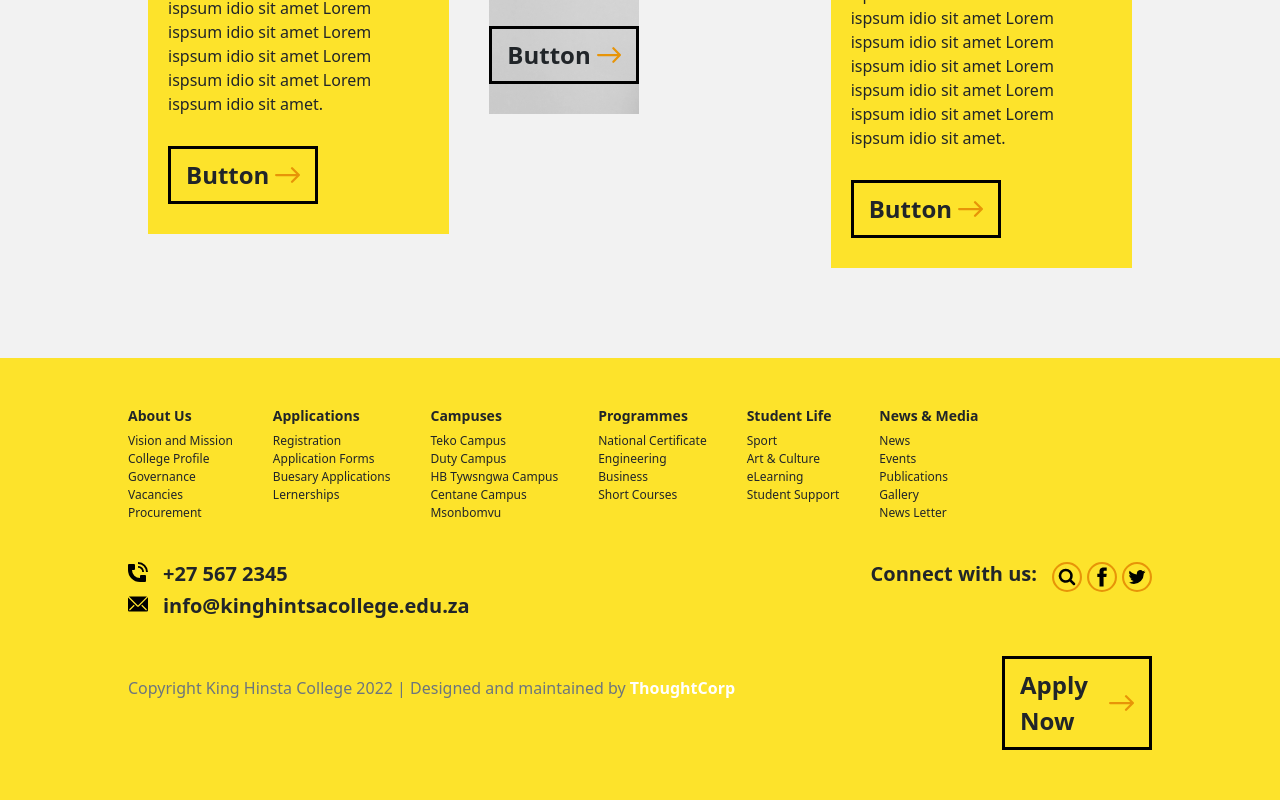
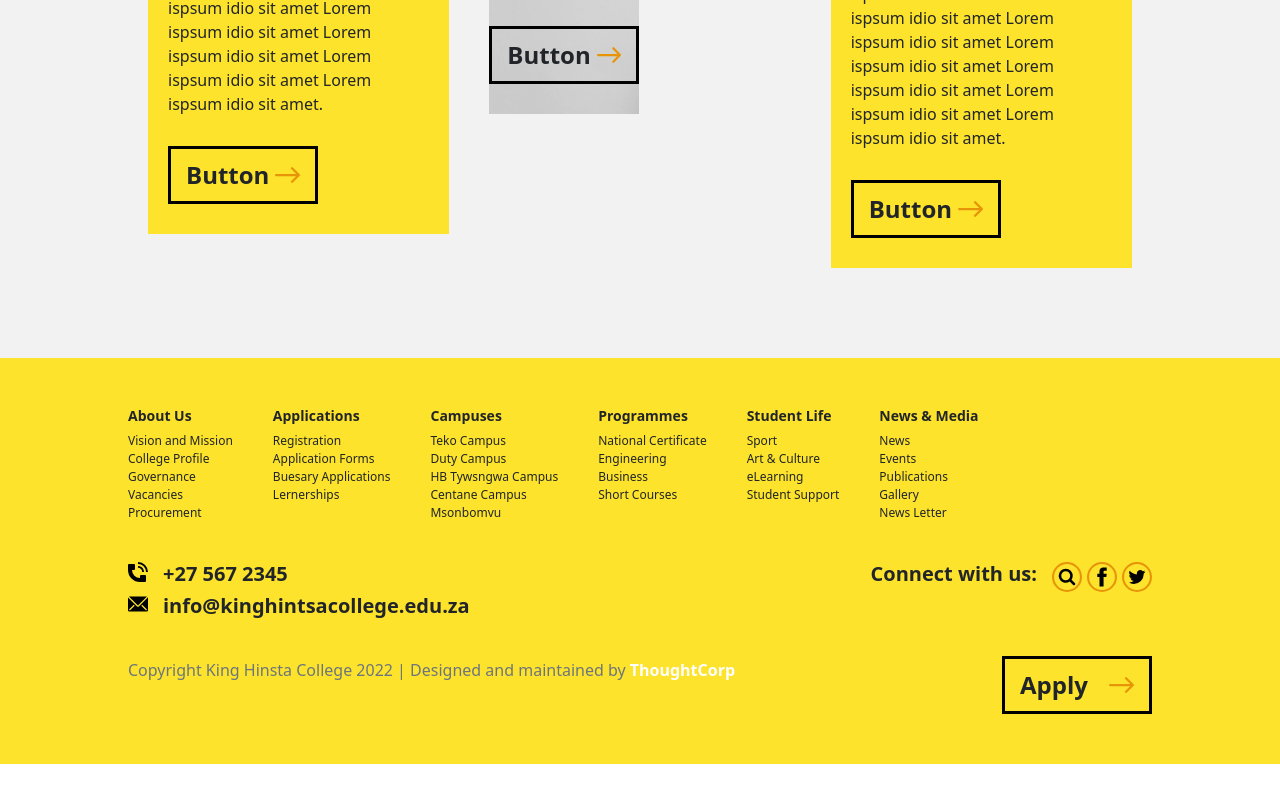
Before and after one commit to emmyobonyo/Frontend-Assignment, a React (Create React App) app: page / in a window 1280 px wide. Shown: the part 3088-3888 px from the top of the page. After the commit the page ends 3852 px from the top, so only its background shows below. Built offline with nearby package versions, Linux system fonts and the light colour scheme; the HTML template or start-up script is replaced by a standard one.

Commit message:
some changes

```diff
--- a/src/components/Footer.js
+++ b/src/components/Footer.js
@@ -100,7 +100,7 @@ function Footer() {
             <span class="text-white fw-bold"> ThoughtCorp</span>
           </p>
           <div className="d-none d-md-flex justify-content-between banner__button">
-            <span>Apply Now</span>
+            <span>Apply</span>
             <img src="./assets/arrow-button.svg" />
           </div>
         </div>
```
